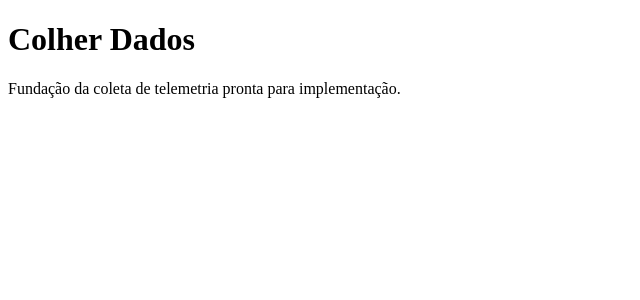
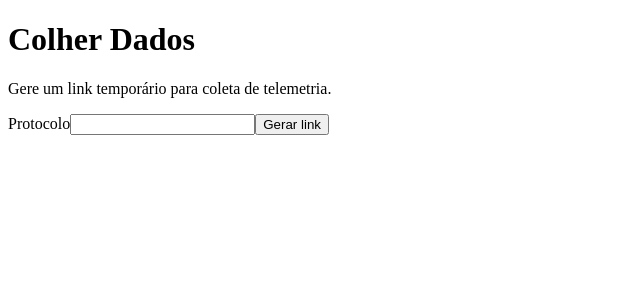
Before and after one commit to mrleles/colher-dados, a Next.js app: page / in a window 1280 px wide. Shown: the top 300 px of the page, without its empty margins (0-640 px from the left). Built offline with nearby package versions, Linux system fonts and the light colour scheme.

Commit message:
feat: add attendant session generator

```diff
--- a/app/page.tsx
+++ b/app/page.tsx
@@ -1,8 +1,69 @@
+"use client";
+
+import { FormEvent, useState } from "react";
+
 export default function HomePage() {
+  const [protocolId, setProtocolId] = useState("");
+  const [url, setUrl] = useState<string | null>(null);
+  const [expiresAt, setExpiresAt] = useState<string | null>(null);
+  const [error, setError] = useState<string | null>(null);
+  const [loading, setLoading] = useState(false);
+
+  async function createSession(event: FormEvent<HTMLFormElement>) {
+    event.preventDefault();
+    setLoading(true);
+    setError(null);
+    setUrl(null);
+
+    try {
+      const response = await fetch("/api/telemetry/session", {
+        method: "POST",
+        headers: { "Content-Type": "application/json" },
+        body: JSON.stringify({ protocolId }),
+      });
+      const data = await response.json();
+
+      if (!response.ok) throw new Error(data.error ?? "Não foi possível criar a coleta.");
+
+      setUrl(data.url);
+      setExpiresAt(data.expiresAt);
+    } catch (cause) {
+      setError(cause instanceof Error ? cause.message : "Erro inesperado.");
+    } finally {
+      setLoading(false);
+    }
+  }
+
   return (
     <main>
       <h1>Colher Dados</h1>
-      <p>Fundação da coleta de telemetria pronta para implementação.</p>
+      <p>Gere um link temporário para coleta de telemetria.</p>
+
+      <form onSubmit={createSession}>
+        <label htmlFor="protocolId">Protocolo</label>
+        <input
+          id="protocolId"
+          value={protocolId}
+          onChange={(event) => setProtocolId(event.target.value)}
+          maxLength={100}
+          required
+        />
+        <button type="submit" disabled={loading}>
+          {loading ? "Gerando…" : "Gerar link"}
+        </button>
+      </form>
+
+      {url && (
+        <section>
+          <p>Link válido até {expiresAt ? new Date(expiresAt).toLocaleString("pt-BR") : "60 minutos"}.</p>
+          <input readOnly value={url} aria-label="Link de coleta" />
+          <button type="button" onClick={() => void navigator.clipboard.writeText(url)}>
+            Copiar link
+          </button>
+        </section>
+      )}
+
+      {error && <p role="alert">{error}</p>}
     </main>
   );
 }
```
